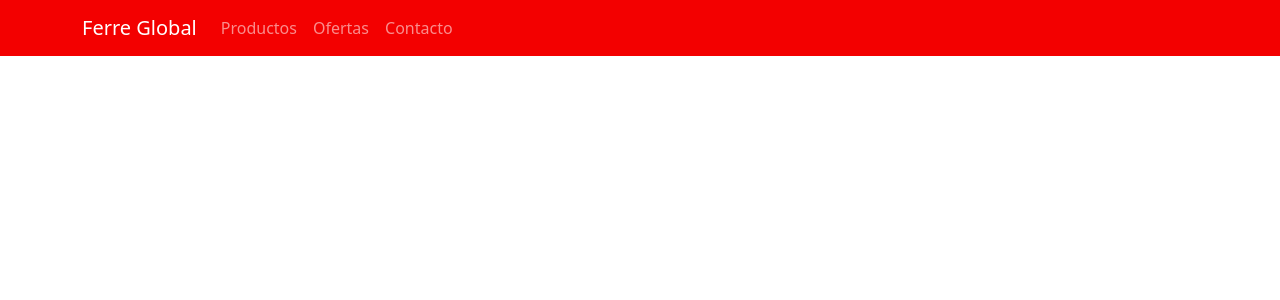
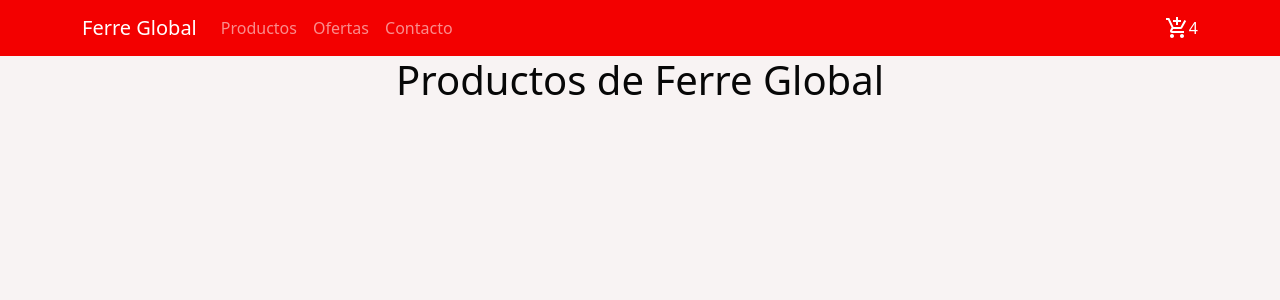
Before and after one commit to JOHN-Z23/Proyecto-React---Coder-House, a React (Create React App) app: page / in a window 1280 px wide. Shown: the top 300 px of the page. Built offline with nearby package versions, Linux system fonts and the light colour scheme.

Commit message:
Creando carrito

```diff
--- a/package.json
+++ b/package.json
@@ -3,6 +3,10 @@
   "version": "0.1.0",
   "private": true,
   "dependencies": {
+    "@emotion/react": "^11.10.0",
+    "@emotion/styled": "^11.10.0",
+    "@mui/icons-material": "^5.8.4",
+    "@mui/material": "^5.10.1",
     "@testing-library/jest-dom": "^5.16.5",
     "@testing-library/react": "^13.3.0",
     "@testing-library/user-event": "^13.5.0",
--- a/src/App.css
+++ b/src/App.css
@@ -44,4 +44,5 @@
   }
   .navBg {
     background-color: #f30000;
+    color: #fff;
   }
--- a/src/App.jsx
+++ b/src/App.jsx
@@ -3,6 +3,7 @@ import './App.css';
 import NavBarExample from './componentes/NavBar';
 import Contacto from './diseño/contacto';
 import Ofertas from './diseño/ofertas';
+import ItemListContainer from './diseño/ItemListContainer';
 
 
 function App() {
@@ -14,6 +15,7 @@ function App() {
 <Routes>
   <Route path='/' element={ <NavBarExample /> }>
     <Route index element={ <>
+      <ItemListContainer greeting={'Productos de Ferre Global'}/>
     </>} />
     <Route path='ofertas' element={ <Ofertas /> } />
     <Route path='contacto' element={ <Contacto /> } />
--- a/src/componentes/NavBar.jsx
+++ b/src/componentes/NavBar.jsx
@@ -1,6 +1,6 @@
 import { Navbar, Nav, Container } from "react-bootstrap"
-import { Link } from "react-router-dom"
-
+import { Outlet, Link } from "react-router-dom"
+import CartWidget from "../diseño/CartWidget"
 
 const NavBarExample = () => {
     return(
@@ -17,9 +17,13 @@ const NavBarExample = () => {
             </Nav>
 
             </Navbar.Collapse>
+            <CartWidget items= {4}/>
         </Container>
         </Navbar>
 
+        <section>
+            <Outlet></Outlet>
+        </section>
        </>
     )
 }
--- /dev/null
+++ b/src/diseño/CartWidget.jsx
@@ -0,0 +1,13 @@
+import React from 'react'
+import AddShoppingCartIcon from '@mui/icons-material/AddShoppingCart';
+
+function CartWidget({items}) {
+ return (
+<>
+<AddShoppingCartIcon />
+{items}
+</>
+)
+
+}
+export default CartWidget
--- /dev/null
+++ b/src/diseño/ItemListContainer.jsx
@@ -0,0 +1,15 @@
+import React, { useEffect, useState } from 'react'
+
+const ItemListContainer = ({ greeting }) => {
+
+
+
+  return (
+  <>
+  <div>
+    <h1>{greeting}</h1>
+  </div>
+  </>
+  )
+}
+export default ItemListContainer
--- a/src/diseño/contacto.jsx
+++ b/src/diseño/contacto.jsx
@@ -0,0 +1,8 @@
+const Contacto = () => {
+    return(
+        <div>
+            <h1>Ver contacto</h1>
+        </div>
+    )
+}
+export default Contacto
--- a/src/diseño/ofertas.jsx
+++ b/src/diseño/ofertas.jsx
@@ -0,0 +1,8 @@
+const Ofertas = () => {
+    return(
+        <div>
+            <h1>Ver ofertas</h1>
+        </div>
+    )
+}
+export default Ofertas
```
Also changed, not shown: 1 other file (tests, documents, lock files or other folders).
